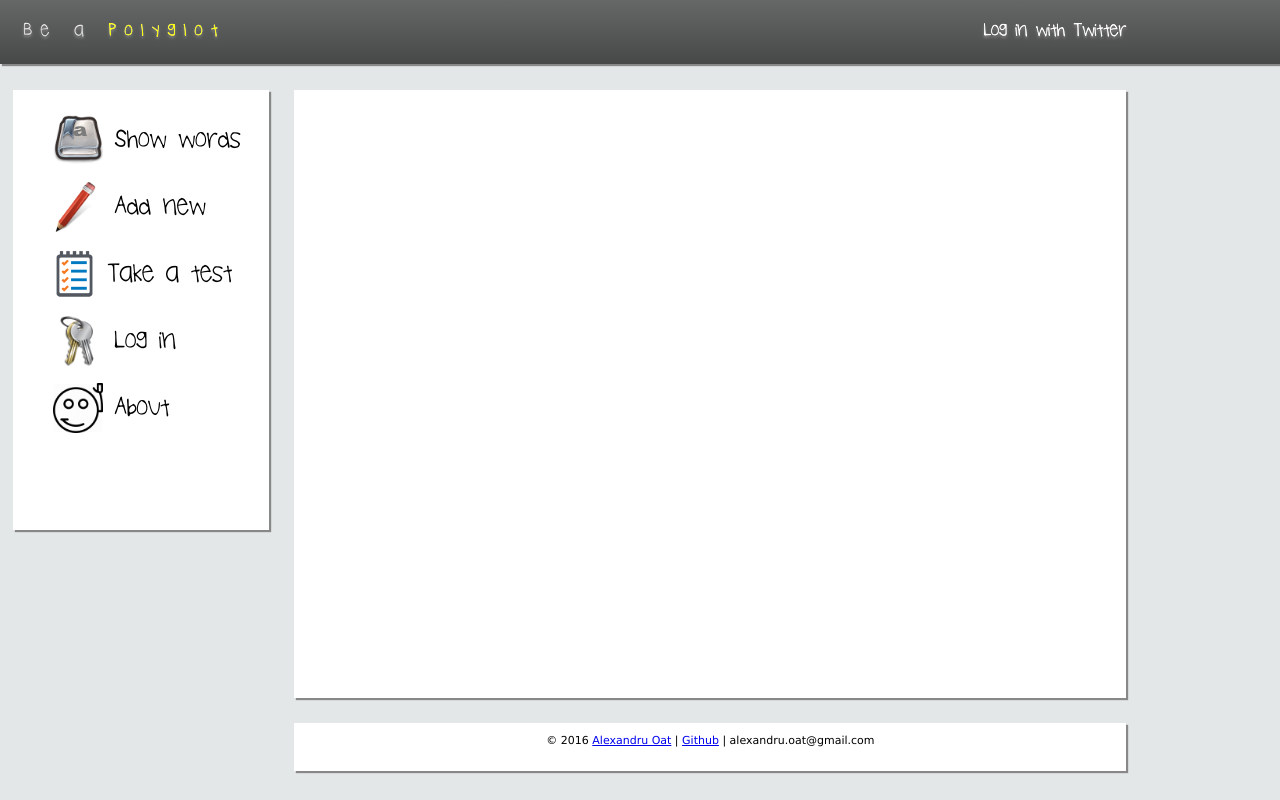
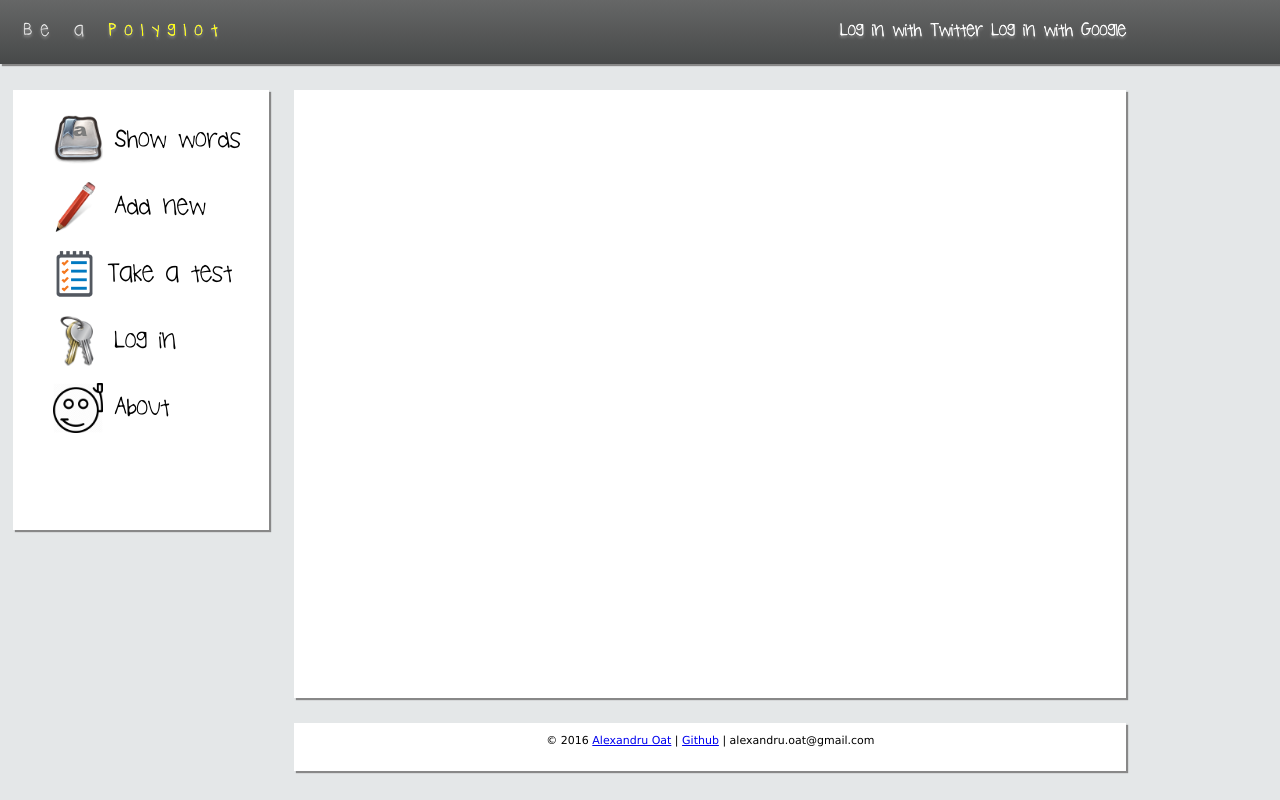
Before and after one commit to midnitehighways/lang-memorize, a Django app: page / in a window 1280 px wide. Run offline with Django 3.2, Linux system fonts and the light colour scheme; data that the repository does not hold is empty.

Commit message:
Add google authentification

```diff
--- a/puhunsuomea/settings.py
+++ b/puhunsuomea/settings.py
@@ -53,6 +53,9 @@ SOCIAL_AUTH_TWITTER_KEY = 'AvsS3Hp9Bf9RAF95eSyM7vyDQ'
 SOCIAL_AUTH_TWITTER_SECRET = 'jINTMh9bsSFqQMqg1maGXhCfJWvdQ793SUVwsfzbVOiZZYoOlQ'
 SOCIAL_AUTH_LOGIN_REDIRECT_URL = '/take-a-test'
 SOCIAL_AUTH_LOGIN_URL = '/login'
+
+SOCIAL_AUTH_GOOGLE_OAUTH2_KEY = '562066370311-sbstca9bp5k69bi3pmt8cf8t8ri9cjvm.apps.googleusercontent.com'
+SOCIAL_AUTH_GOOGLE_OAUTH2_SECRET = 'tz2U5-7Qu0Zl4ncex_X2DwDn'
 # above + python-social-auth!!!!!!!!!!!!!!!!!!!!!!!!!!!!!!!!!!!!!!!!!!!!!!
 
 MIDDLEWARE_CLASSES = (
--- a/templates/sanat/base.html
+++ b/templates/sanat/base.html
@@ -18,14 +18,21 @@
 				<p>B e &nbsp; a &nbsp; <span class="red-text">P o l y g l o t</span> </p>
 			</div>
 			<div class="header-right">
-				{% if user and not user.is_anonymous %}
+ 				{% if user and not user.is_anonymous %}
 					<p>Hello, &nbsp; {{ user.get_full_name }}! &nbsp; <a href="{% url 'logout' %}">Log out</a></p>
-  <!--
+   <!--
   <br>
   <a href="/logout">Logout</a> -->
+ 				{% else %}
+  					<p><a href="{% url 'social:begin' 'twitter' %}?next={{ request.path }}">Log in with Twitter</a>
+  					<a href="{% url 'social:begin' 'google-oauth2' %}?next={{ request.path }}">Log in with Google</a></p>
+				{% endif %}
+ 				<!-- {% if user and not user.is_anonymous %}
+					<p>Hello, &nbsp; {{ user.get_full_name }}! &nbsp; <a href="{% url 'logout' %}">Log out</a></p>
 				{% else %}
-  					<p><a href="{% url 'social:begin' 'twitter' %}?next={{ request.path }}">Log in with Twitter</a></p>
-				{% endif %}
+  					<p><a href="{% url 'social:begin' 'google-oauth2' %}?next={{ request.path }}">Log in with Google</a></p>
+				{% endif %} -->
+
 			</div>
 		</div>
 							<!--				 Sidebar 			-->
```
